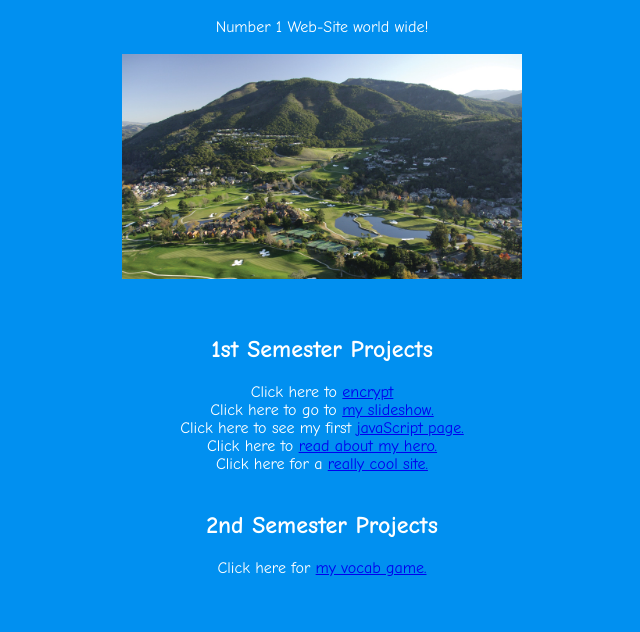
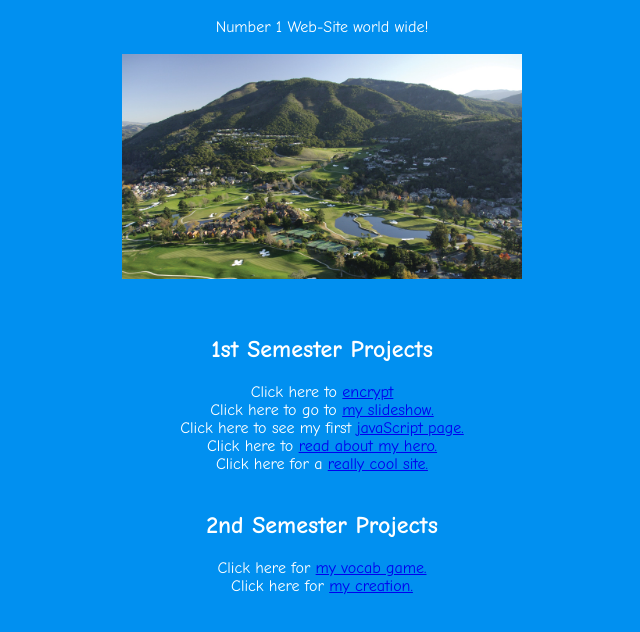
Before and after one commit to p7weigel24/website, a plain HTML site: page index.html in a window 1280 px wide. Shown: the part 48-680 px from the top of the page, without its empty margins (318-958 px from the left). Drawn offline with Linux system fonts and the light colour scheme.

Commit message:
Update index.html

```diff
--- a/index.html
+++ b/index.html
@@ -25,6 +25,7 @@ Click here for a <a href="https://www.ebay.com">really cool site.</a>
 <br/><br/>
 <h2> 2nd Semester Projects</h2>
 Click here for <a href="vocabQuiz2.html"> my vocab game.</a> <br/>
+Click here for <a href="creativeCommons.html"> my creation. </a> <br/>
 </font>
 </body>
 </html>
```
